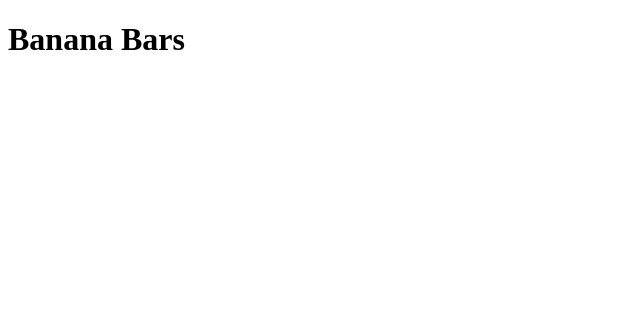
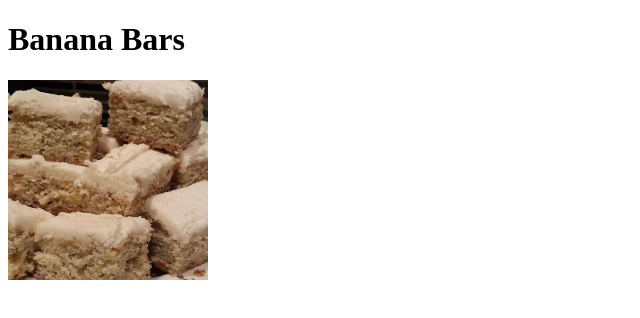
Before and after one commit to candreola01/odin-recipes, a plain HTML site: page recipes/banana-bars.html in a window 1280 px wide. Shown: the whole page, without its empty margins (0-640 px from the left). Drawn offline with Linux system fonts and the light colour scheme.

Commit message:
Add banana bars image

```diff
--- a/recipes/banana-bars.html
+++ b/recipes/banana-bars.html
@@ -6,5 +6,7 @@
     </head>
     <body>
         <h1>Banana Bars</h1>
+        <img src="Banana-Bars-Image.jpeg" width="200" alt="Banana bars">
+
     </body>
 </html>
```
Also changed, not shown: recipes/Banana-Bars-Image.jpeg (added), 1 other file.
